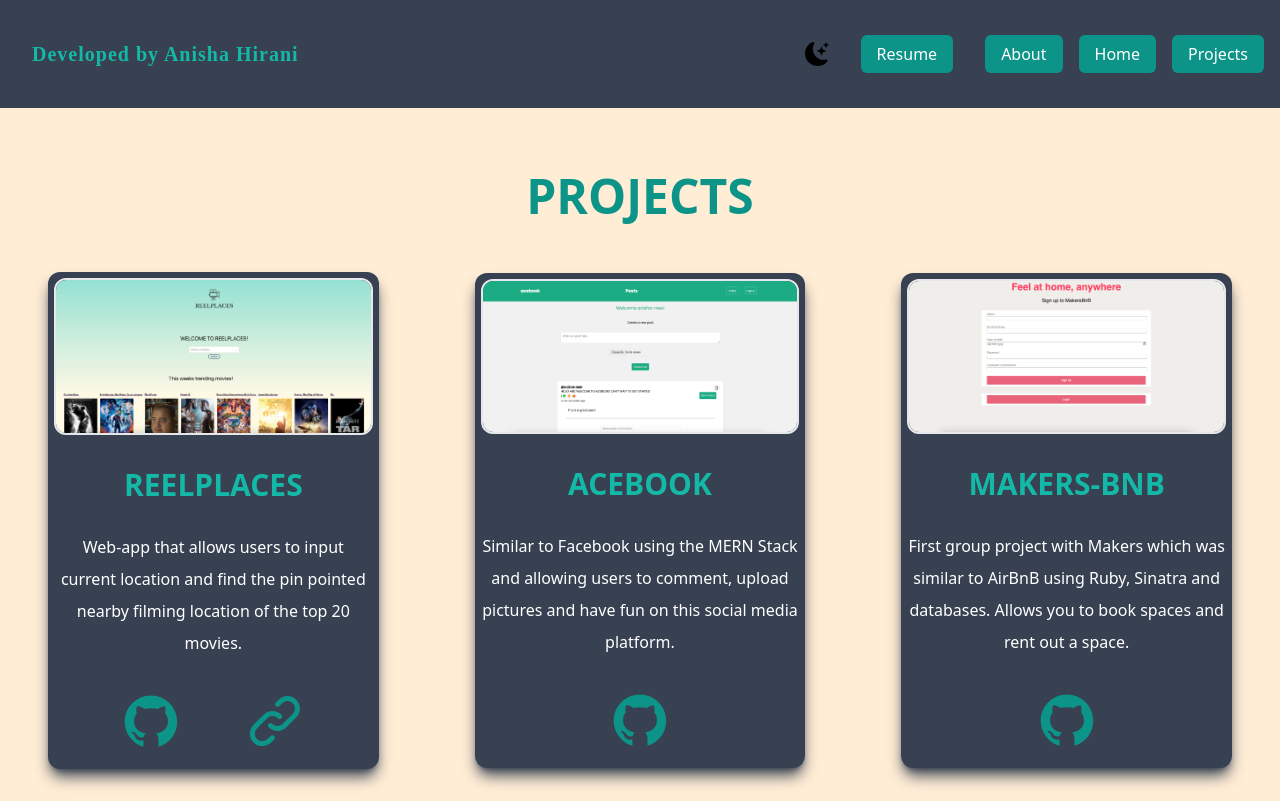
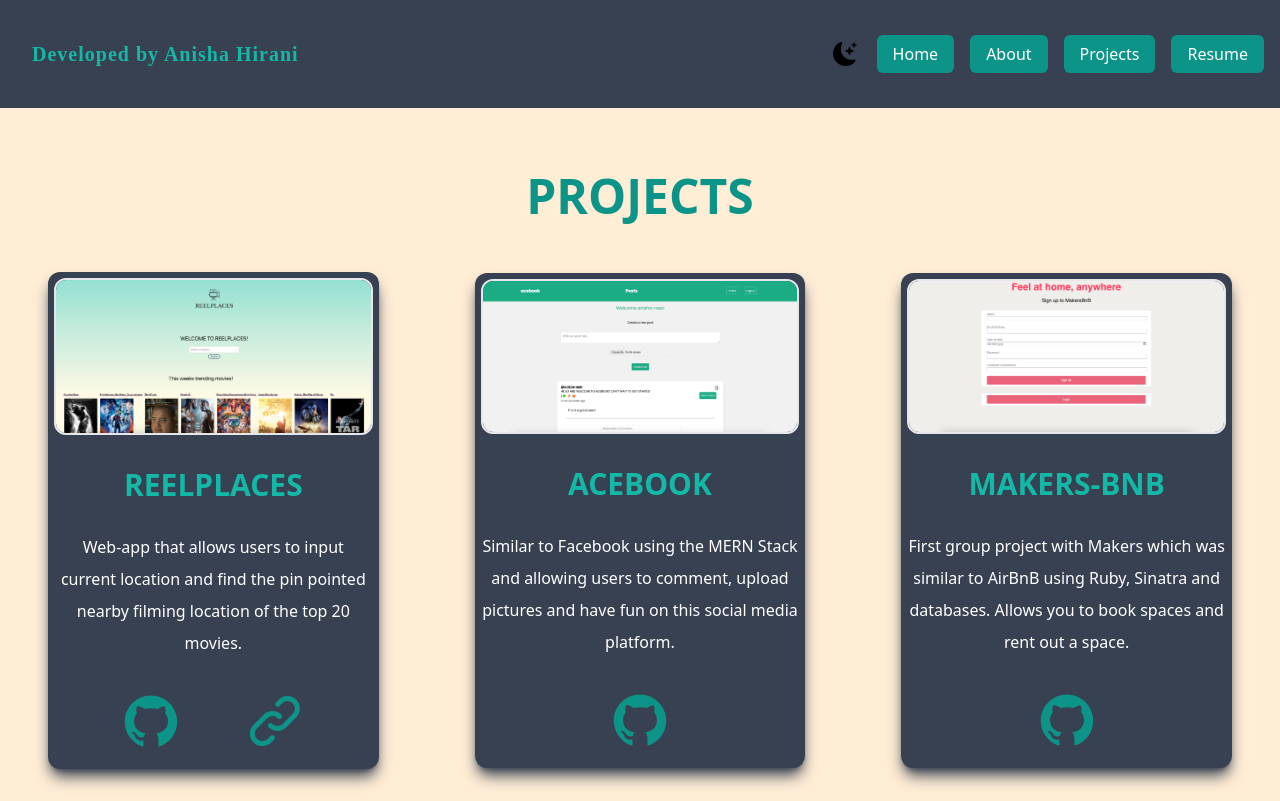
Before and after one commit to anisha-11/portfolio-site, a Next.js app in the folder portfolio/: page /projects in a window 1280 px wide. Built offline with nearby package versions, Linux system fonts and the light colour scheme.

Commit message:
completed projects and changed navbar buttons

```diff
--- a/portfolio/pages/projects.js
+++ b/portfolio/pages/projects.js
@@ -28,19 +28,19 @@ export default function Projects() {
           <h1 className='text-xl text-teal-500 dark:text-orange-200 font-bold font-burtons ml-8 tracking-wider'>Developed by Anisha Hirani</h1>
           <ul className="flex items-center">
             <li>
-                <BsFillMoonStarsFill onClick={() => setDarkMode(!darkMode)} className='ml-8 cursor-pointer text-2xl'/>
+              <BsFillMoonStarsFill onClick={() => setDarkMode(!darkMode)} className='mr-5 cursor-pointer text-2xl'/>
             </li>
             <li>
-                <a className="bg-teal-600 hover:bg-teal-700 text-white dark:bg-orange-200 dark:hover:bg-orange-300 dark:text-black px-4 py-2 rounded-md ml-8 mr-8" href="/Anisha Hirani - CV.pdf" target="_blank">Resume</a>
+              <a className="bg-teal-600 hover:bg-teal-700 text-white dark:bg-orange-200 dark:hover:bg-orange-300 dark:text-black px-4 py-2 rounded-md ml-0 mr-4" href="/" target>Home</a>
             </li>
             <li>
               <a className="bg-teal-600 hover:bg-teal-700 text-white dark:bg-orange-200 dark:hover:bg-orange-300 dark:text-black px-4 py-2 rounded-md ml-0 mr-4" href="/about" target>About</a>
             </li>
             <li>
-                <a className="bg-teal-600 hover:bg-teal-700 text-white dark:bg-orange-200 dark:hover:bg-orange-300 dark:text-black px-4 py-2 rounded-md ml-0 mr-4" href="/" target>Home</a>
+              <a className="bg-teal-600 hover:bg-teal-700 text-white dark:bg-orange-200 dark:hover:bg-orange-300 dark:text-black px-4 py-2 rounded-md ml-0 mr-4" href="/projects" target>Projects</a>
             </li>
             <li>
-                <a className="bg-teal-600 hover:bg-teal-700 text-white dark:bg-orange-200 dark:hover:bg-orange-300 dark:text-black px-4 py-2 rounded-md ml-0 mr-4" href="/" target>Projects</a>
+              <a className="bg-teal-600 hover:bg-teal-700 text-white dark:bg-orange-200 dark:hover:bg-orange-300 dark:text-black px-4 py-2 rounded-md ml-0 mr-4" href="/Anisha Hirani - CV.pdf" target="_blank">Resume</a>
             </li>
           </ul>
         </navbar>
```
Lines whose indentation alone changed are shown as unchanged.
